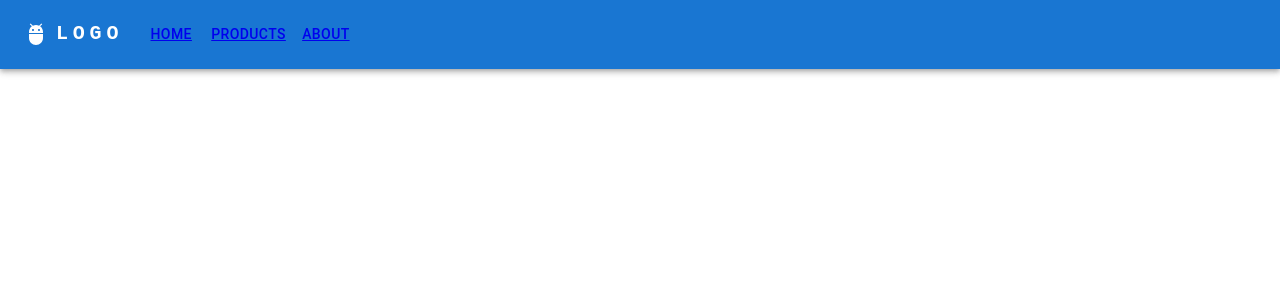
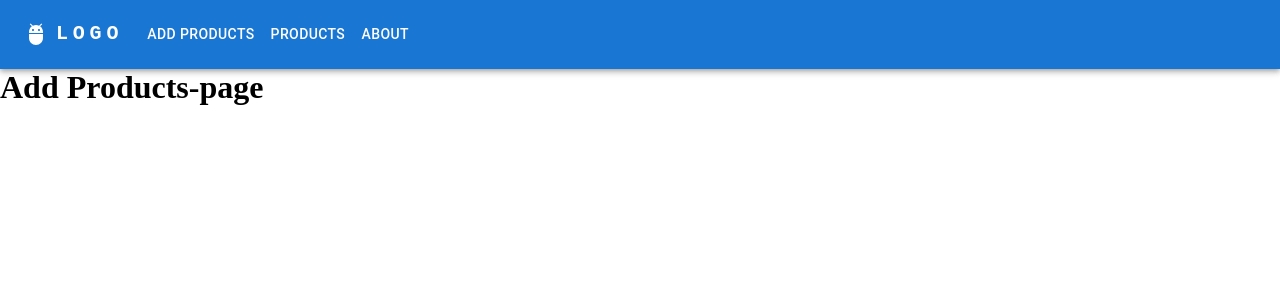
Before and after one commit to 964Code/e-com-novus, a React (Vite) app in the folder frontend/: page /addproducts in a window 1280 px wide. Shown: the top 300 px of the page. Built offline with nearby package versions, Linux system fonts and the light colour scheme.

Commit message:
setup pages for testing API.

```diff
--- a/frontend/src/App.jsx
+++ b/frontend/src/App.jsx
@@ -1,8 +1,9 @@
 import './App.css';
 import { BrowserRouter as Router, Route, Routes } from 'react-router-dom';
-import Home from './pages/Home/Home';
+import Landing from './pages/Landing/Landing';
 import About from './pages/About/About';
 import Products from './pages/Products/Products';
+import AddProducts from './pages/AddProducts/AddProducts';
 import Navbar from './components/Navbar/Navbar.jsx';
 
 function App() {
@@ -11,8 +12,8 @@ function App() {
       <Router>
         <Navbar />
         <Routes>
-          <Route path='/' element={<Home />} />
-          <Route path='/home' element={<Home />} />
+          <Route path='/' element={<Landing />} />
+          <Route path='/addproducts' element={<AddProducts />} />
           <Route path='/about' element={<About />} />
           <Route path='/products' element={<Products />} />
         </Routes>
--- a/frontend/src/components/Navbar/Navbar.jsx
+++ b/frontend/src/components/Navbar/Navbar.jsx
@@ -14,7 +14,7 @@ import MenuItem from '@mui/material/MenuItem';
 import AdbIcon from '@mui/icons-material/Adb';
 import { Link } from 'react-router-dom';
 
-const pages = ['Home', 'Products', 'About'];
+const pages = ['Add Products', 'Products', 'About'];
 
 function Navbar() {
   const [anchorElNav, setAnchorElNav] = React.useState(null);
@@ -120,7 +120,12 @@ function Navbar() {
                 onClick={handleCloseNavMenu}
                 sx={{ my: 2, color: 'white', display: 'block' }}
               >
-                <Link to={`/${page}`}>{page}</Link>
+                <Link
+                  to={`/${page.replace(/\s/g, '')}`}
+                  style={{ color: 'white', textDecoration: 'none' }}
+                >
+                  {page}
+                </Link>
               </Button>
             ))}
           </Box>
--- /dev/null
+++ b/frontend/src/pages/AddProducts/AddProducts.jsx
@@ -0,0 +1,7 @@
+import React from 'react';
+
+function AddProducts() {
+  return <h1>Add Products-page</h1>;
+}
+
+export default AddProducts;
--- a/frontend/src/pages/Home/Home.jsx
+++ /dev/null
@@ -1,11 +0,0 @@
-import React from 'react';
-
-function Home() {
-  return (
-    <>
-      <h1>Home-page</h1>;
-    </>
-  );
-}
-
-export default Home;
--- /dev/null
+++ b/frontend/src/pages/Landing/Landing.jsx
@@ -0,0 +1,11 @@
+import React from 'react';
+
+function Landing() {
+  return (
+    <>
+      <h1>Landing-page</h1>;
+    </>
+  );
+}
+
+export default Landing;
```
